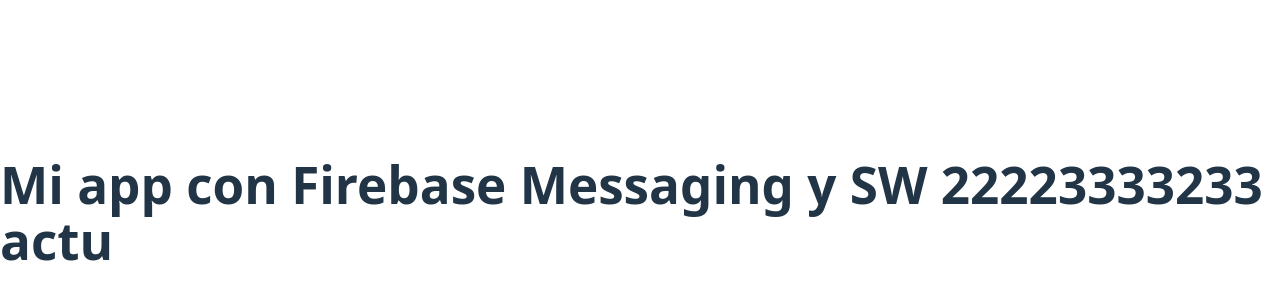
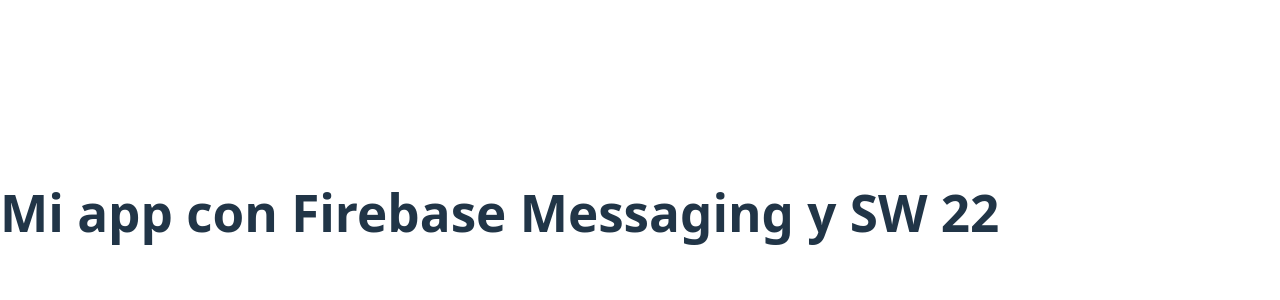
Before and after one commit to eluisdev/pruebas, a React (Vite) app: page / in a window 1280 px wide. Shown: the part 188-488 px from the top of the page. Built offline with nearby package versions, Linux system fonts and the light colour scheme.

Commit message:
solving merge

```diff
--- a/src/App.jsx
+++ b/src/App.jsx
@@ -33,7 +33,7 @@
 
   return (
     <div>
-      <h1>Mi app con Firebase Messaging y SW 22223333233 actu</h1>
+      <h1>Mi app con Firebase Messaging y SW 22</h1>
     </div>
   );
 }
```
